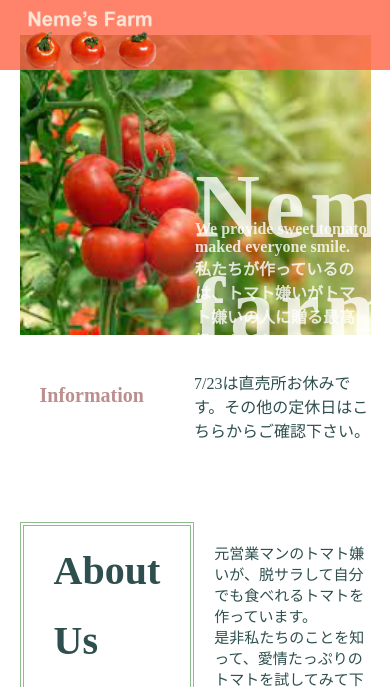
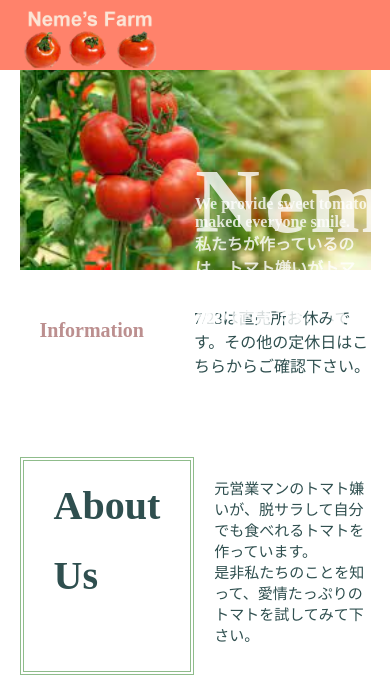
Before and after one commit to Nemame/Lesson2, a PHP site: page / in a window 390 px wide; the page is wider, and only the part inside the window is pictured. Shown: the top 687 px of that part. Run offline with PHP 8.4, Linux system fonts and the light colour scheme; some libraries are stand-ins or nearby versions.

Commit message:
Update resposive.css

```diff
--- a/resposive.css
+++ b/resposive.css
@@ -1,8 +1,9 @@
 @media all and (max-width: 670px){
 
     .top{
-        height: 300px;
-        margin-top: 10%;
+        height: 200px;
+        margin-top: 20%;
+        object-fit: cover;
     }
 
     .header-right{
```
